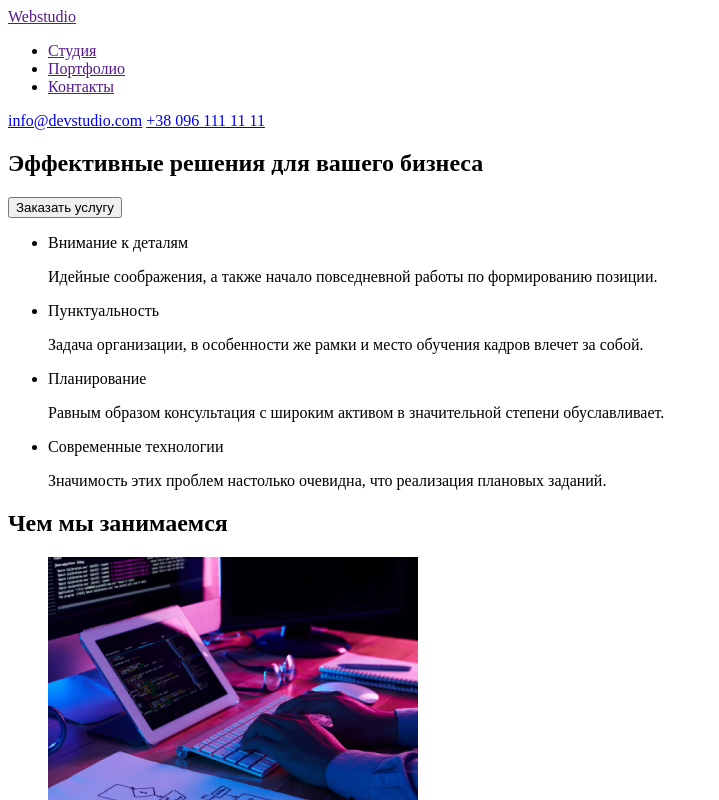
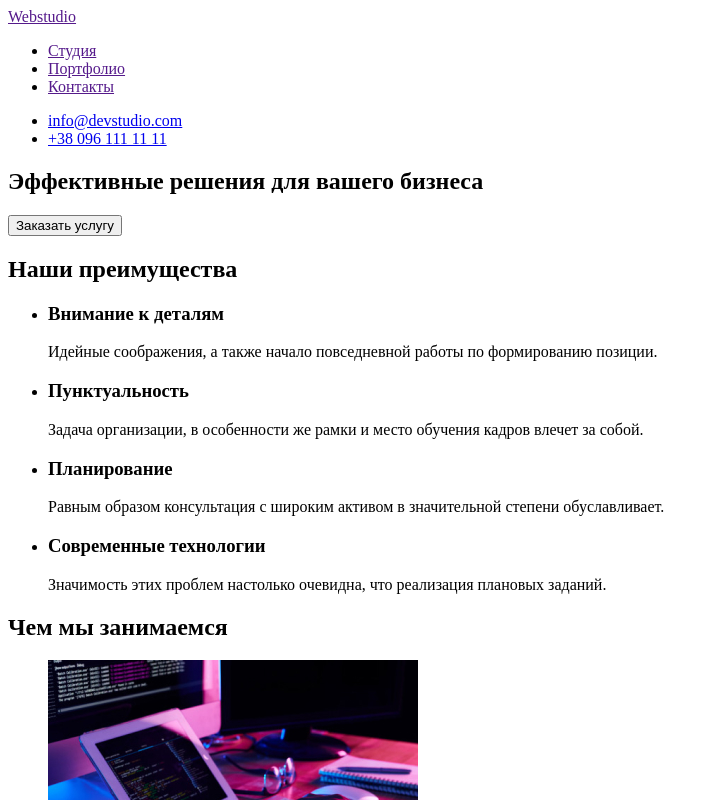
Before and after one commit to AnatolyiTo/goit-markup-hw-01, a plain HTML site: page index.html in a window 1280 px wide. Shown: the top 800 px of the page, without its empty margins (0-719 px from the left). Drawn offline with Linux system fonts and the light colour scheme.

Commit message:
made mistakes

```diff
--- a/index.html
+++ b/index.html
@@ -1,5 +1,5 @@
 <!DOCTYPE html>
-<html lang="en">
+<html lang="ru">
 <head>
     <meta charset="UTF-8">
     <meta http-equiv="X-UA-Compatible" content="IE=edge">
@@ -8,45 +8,47 @@
 </head>
 <body>
     <header>
-
+        <nav>
         <a href="">
             Webstudio
         </a>
-        <nav>
         <ul>
             <li><a href="">Студия</a></li>
             <li><a href="">Портфолио</a></li>
             <li><a href="">Контакты</a></li>
         </ul>
         </nav>
-        <a href="mailto:info@devstudio.com">info@devstudio.com</a>
-        <a href="tel:+380961111111">+38 096 111 11 11</a>
+        <ul>
+            <li><a href="mailto:info@devstudio.com">info@devstudio.com</a></li>
+            <li><a href="tel:+380961111111">+38 096 111 11 11</a></li>
+        </ul>
     </header>
     <main>
         <section>
             <h1 lang="ru">Эффективные решения для вашего бизнеса</h1>
             <button type="button">Заказать услугу</button>
         </section>
-        <div>
+        <section>
+            <h2>Наши преимущества</h2>
         <ul>
             <li>
-                <p>Внимание к деталям</p>
+                <h3>Внимание к деталям</h3>
                 <p>Идейные соображения, а также начало повседневной работы по формированию позиции.</p>
             </li>
             <li>
-                <p>Пунктуальность</p>
+                <h3>Пунктуальность</h3>
                 <p>Задача организации, в особенности же рамки и место обучения кадров влечет за собой.</p>
             </li>
             <li>
-                <p>Планирование</p>
+                <h3>Планирование</h3>
                 <p>Равным образом консультация с широким активом в значительной степени обуславливает.</p>
             </li>
             <li>
-                <p>Современные технологии</p>
+                <h3>Современные технологии</h3>
                 <p>Значимость этих проблем настолько очевидна, что реализация плановых заданий.</p>
             </li>
         </ul>
-        </div>
+        </section>
         <section>
             <h2>Чем мы занимаемся</h2>
             <ul>
@@ -117,7 +119,7 @@
         </section>
     </main>
     <footer>
-        <h2>Webstudio</h2>
+        <a href="">Webstudio</a>
         <address>
             <ul>
                 <li>
```
